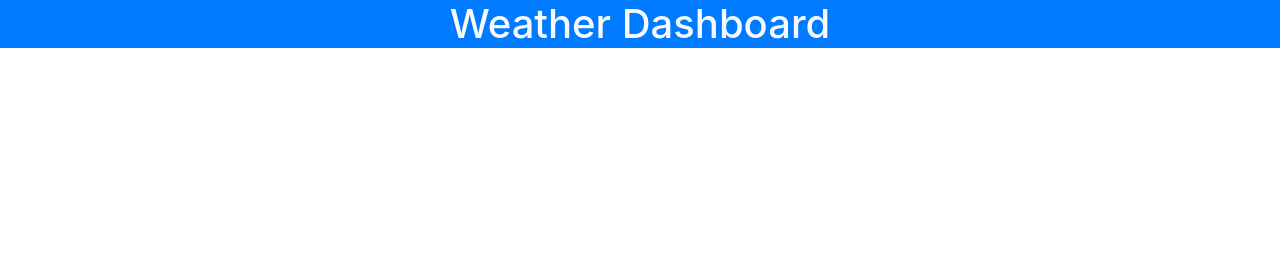
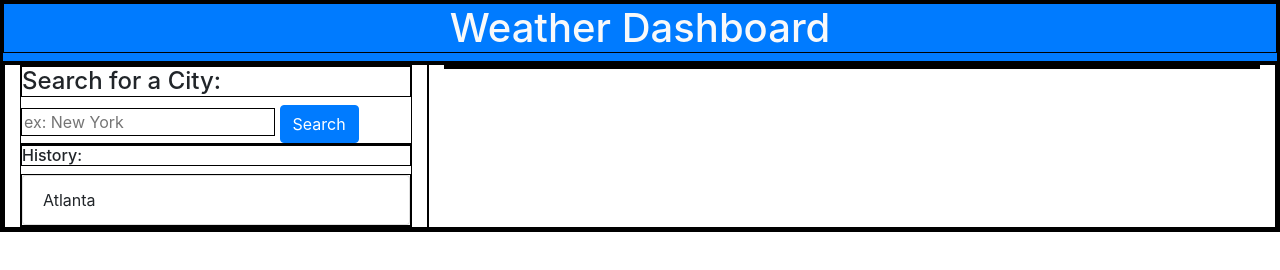
Before and after one commit to dorvilsteven/weather-app, a plain HTML site: page index.html in a window 1280 px wide. Drawn offline with nearby package versions, Linux system fonts and the light colour scheme.

Commit message:
index.html file updated

```diff
--- a/index.html
+++ b/index.html
@@ -6,10 +6,36 @@
     <meta name="viewport" content="width=device-width, initial-scale=1.0">
     <link rel="stylesheet" href="https://stackpath.bootstrapcdn.com/bootstrap/4.3.1/css/bootstrap.min.css" />
     <title>Document</title>
+    <style>
+        *{
+            border: 1px solid black;
+        }
+    </style>
 </head>
 <body>
     <header class="bg-primary text-center">
         <h1 class="text-light">Weather Dashboard</h1>
     </header>
+    <main class="container-fluid">
+        <div class="row">
+            <div class="col-4">
+                <section class="search">
+                    <h4>Search for a City:</h4>
+                    <input type="text" placeholder="ex: New York">
+                    <button class="btn btn-primary">Search</button>
+                </section>
+                <section class="history">
+                    <h6>History:</h6>
+                    <ul class="list-group">
+                        <li class="list-group-item">Atlanta</li>
+                    </ul>
+                </section>
+            </div>
+            <div class="col-8">
+                <section class="current-weather"></section>
+                <section class="five-day"></section>
+            </div>
+        </div>
+    </main>
 </body>
 </html>
```
